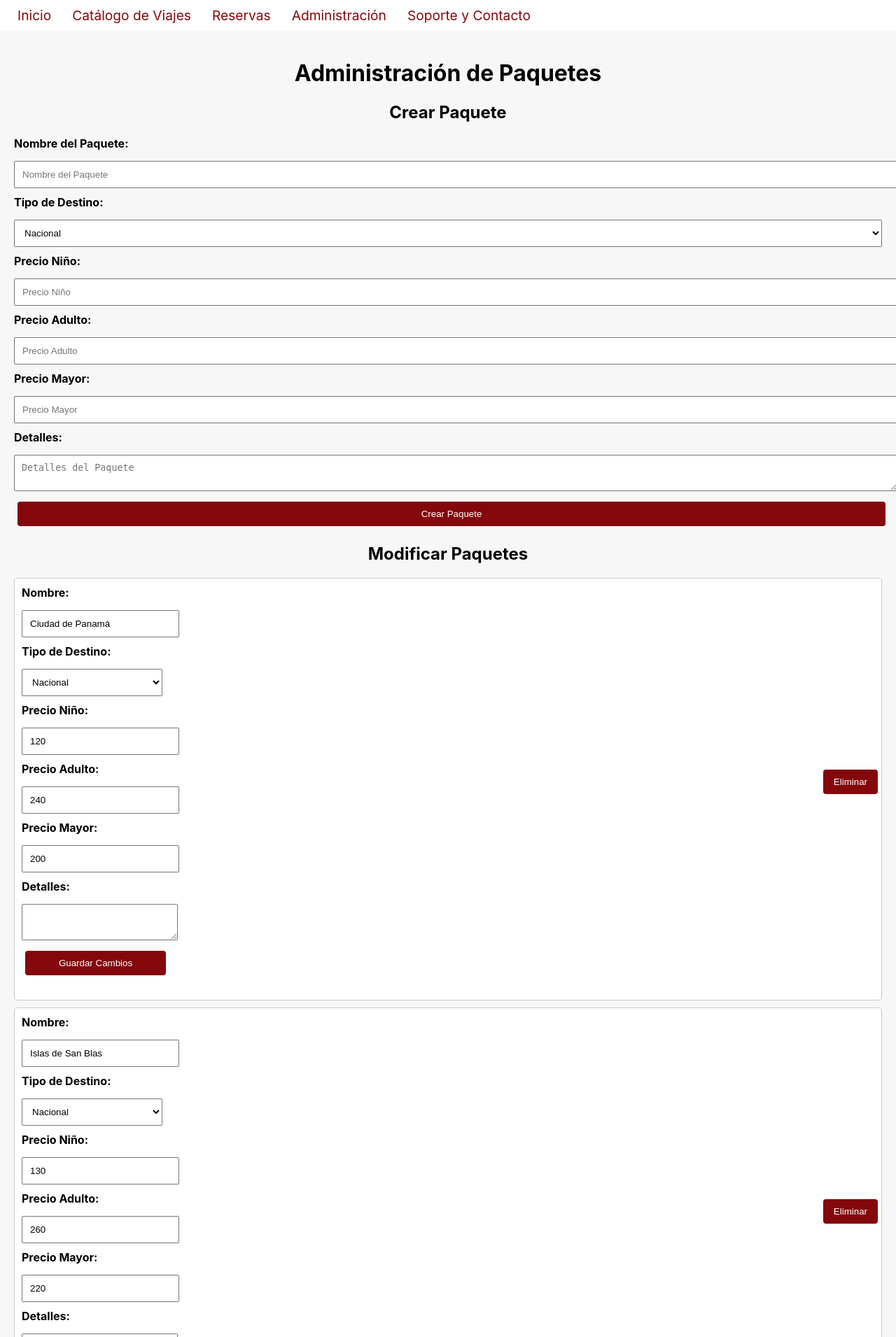
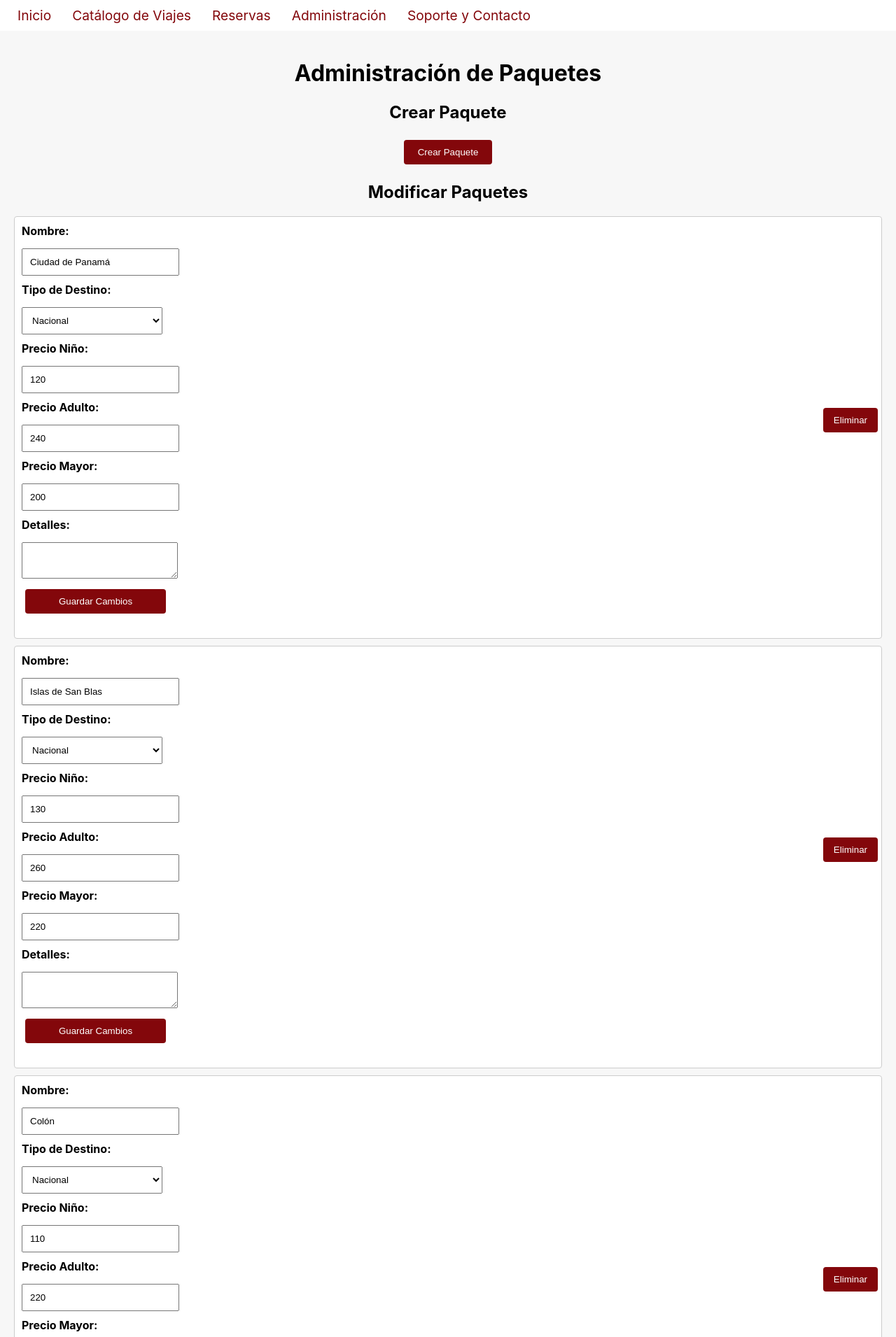
Before and after one commit to Abrego-Gerardo/DESARROLLO_VII_PROYECTO_FINAL, a PHP site: page /views/administracion.php in a window 1280 px wide. Shown: the part 49-1960 px from the top of the page at 70% size. Run offline with PHP 8.4, Linux system fonts and the light colour scheme; data comes from the database, SQL or seed files in the repository; data that the repository does not hold is empty.

Commit message:
Update administracion.php

```diff
--- a/views/administracion.php
+++ b/views/administracion.php
@@ -15,7 +15,7 @@ if ($_SERVER['REQUEST_METHOD'] === 'POST') {
         $precio_nino = $_POST['precio_nino'];
         $precio_adulto = $_POST['precio_adulto'];
         $precio_mayor = $_POST['precio_mayor'];
-        $detalles = $_POST['detalles'];
+        $detalles = $_POST['detalles'] ?? '';
 
         $sql = "UPDATE destinos SET city='$nombre', tipo_destino='$tipo_destino', precio_nino='$precio_nino', precio_adulto='$precio_adulto', precio_mayor='$precio_mayor', detalles='$detalles' WHERE id=$id";
         $conn->query($sql);
@@ -23,17 +23,6 @@ if ($_SERVER['REQUEST_METHOD'] === 'POST') {
         // Procesar Eliminación
         $id = $_POST['id'];
         $sql = "DELETE FROM destinos WHERE id=$id";
-        $conn->query($sql);
-    } elseif ($_POST['action'] === 'create') {
-        // Procesar Creación
-        $nombre = $_POST['nombre'];
-        $tipo_destino = $_POST['tipo_destino'];
-        $precio_nino = $_POST['precio_nino'];
-        $precio_adulto = $_POST['precio_adulto'];
-        $precio_mayor = $_POST['precio_mayor'];
-        $detalles = $_POST['detalles'];
-
-        $sql = "INSERT INTO destinos (city, tipo_destino, precio_nino, precio_adulto, precio_mayor, detalles) VALUES ('$nombre', '$tipo_destino', '$precio_nino', '$precio_adulto', '$precio_mayor', '$detalles')";
         $conn->query($sql);
     }
 }
@@ -77,28 +66,10 @@ $conn->close();
     <div class="main-content">
         <h1>Administración de Paquetes</h1>
 
-        <!-- Formulario para Crear Paquete -->
+        <!-- Botón para Redirigir a la Página de Crear Paquete -->
         <div class="contenido-blanco">
             <h2>Crear Paquete</h2>
-            <form action="administracion.php" method="post">
-                <input type="hidden" name="action" value="create">
-                <label for="nombre">Nombre del Paquete:</label>
-                <input type="text" id="nombre" name="nombre" placeholder="Nombre del Paquete" required>
-                <label for="tipo_destino">Tipo de Destino:</label>
-                <select id="tipo_destino" name="tipo_destino" required>
-                    <option value="Nacional">Nacional</option>
-                    <option value="Internacional">Internacional</option>
-                </select>
-                <label for="precio_nino">Precio Niño:</label>
-                <input type="number" id="precio_nino" name="precio_nino" placeholder="Precio Niño" required>
-                <label for="precio_adulto">Precio Adulto:</label>
-                <input type="number" id="precio_adulto" name="precio_adulto" placeholder="Precio Adulto" required>
-                <label for="precio_mayor">Precio Mayor:</label>
-                <input type="number" id="precio_mayor" name="precio_mayor" placeholder="Precio Mayor" required>
-                <label for="detalles">Detalles:</label>
-                <textarea id="detalles" name="detalles" placeholder="Detalles del Paquete" required></textarea>
-                <button type="submit">Crear Paquete</button>
-            </form>
+            <a href="agregar_paquete.php"><button type="button">Crear Paquete</button></a>
         </div>
 
         <!-- Formulario para Modificar Paquetes -->
@@ -108,6 +79,7 @@ $conn->close();
                 <?php
                 if ($result->num_rows > 0) {
                     while($row = $result->fetch_assoc()) {
+                        $detalles = $row['detalles'] ?? ''; // Verificar si el campo detalles existe
                         echo "<div class='paquete'>";
                         echo "<form action='administracion.php' method='post'>";
                         echo "<input type='hidden' name='id' value='" . $row['id'] . "'>";
@@ -126,7 +98,7 @@ $conn->close();
                         echo "<label for='precio_mayor_" . $row['id'] . "'>Precio Mayor:</label>";
                         echo "<input type='number' id='precio_mayor_" . $row['id'] . "' name='precio_mayor' value='" . $row['precio_mayor'] . "' required>";
                         echo "<label for='detalles_" . $row['id'] . "'>Detalles:</label>";
-                        echo "<textarea id='detalles_" . $row['id'] . "' name='detalles' required>" . $row['detalles'] . "</textarea>";
+                        echo "<textarea id='detalles_" . $row['id'] . "' name='detalles' required>" . htmlspecialchars($detalles) . "</textarea>";
                         echo "<button type='submit'>Guardar Cambios</button>";
                         echo "</form>";
                         echo "<form action='administracion.php' method='post' style='display:inline;'>";
```
